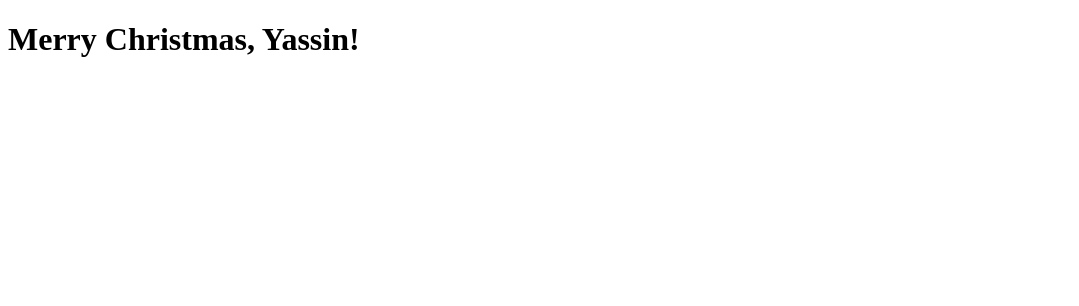
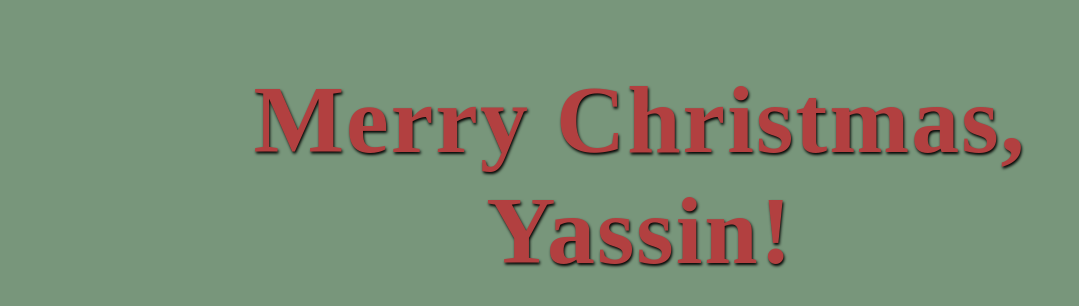
Before and after one commit to yassinhadjkhalef/yassinhadjkhalef, a plain HTML site: page index.html in a window 1280 px wide. Shown: the whole page, without its empty margins (0-1079 px from the left). Drawn offline with Linux system fonts and the light colour scheme.

Commit message:
Style
- add css stylesheet
- change colours

```diff
--- a/index.html
+++ b/index.html
@@ -4,11 +4,12 @@
 <head>
     <meta charset="utf-8">
     <title>Muscleboy</title>
+    <link rel="stylesheet" type="text/css" href="./style.css">
 </head>
 
 <body>
 
-    <h1>Merry Christmas, Yassin!</h1>
+    <h1>Merry Christmas,<br/>Yassin!</h1>
 
 </body>
 
--- /dev/null
+++ b/style.css
@@ -0,0 +1,15 @@
+body {
+    background: #78967b;
+    text-align: center;
+    font-size: 300%;
+}
+
+h1 {
+    color: #b24040;
+    letter-spacing: 2px;
+    text-shadow: 1px 2px 3px black;
+}
+
+h1:hover {
+    color: #425db7;
+}
```
